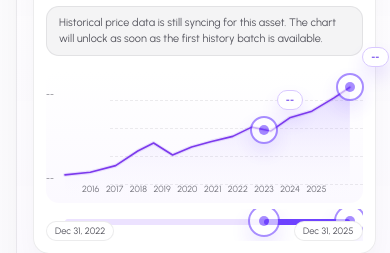
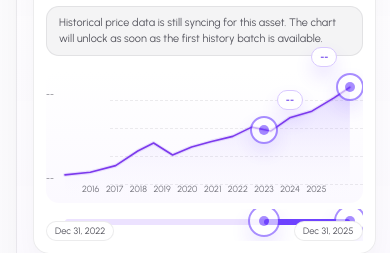
Before and after one commit to MrVoidLink/regretify-client, a Next.js app: page /bitcoin in a window 390 px wide. Shown: the part 438-691 px from the top of the page. Built offline with nearby package versions, Linux system fonts and the light colour scheme; no server answers.

Commit message:
Clamp mobile horizontal overflow

```diff
--- a/src/app/globals.css
+++ b/src/app/globals.css
@@ -68,7 +68,14 @@
   --font-mono: var(--font-ui-mono);
 }
 
+html {
+  max-width: 100%;
+  overflow-x: clip;
+}
+
 body {
+  max-width: 100%;
+  overflow-x: clip;
   background: var(--background);
   color: var(--foreground);
   font-family: var(--font-sans), Arial, Helvetica, sans-serif;
--- a/src/app/layout.tsx
+++ b/src/app/layout.tsx
@@ -20,7 +20,7 @@ export default function RootLayout({
       lang="en"
       className={`${uiSans.variable} ${uiMono.variable} h-full antialiased`}
     >
-      <body className="min-h-screen bg-white text-zinc-950">
+      <body className="min-h-screen overflow-x-clip bg-white text-zinc-950">
         <Header />
         <div className="flex min-h-screen flex-col">
           <div className="flex-1 pt-16 md:pt-20 lg:pt-18">{children}</div>
--- a/src/features/calculator/components/CalculatorScenarioPage.tsx
+++ b/src/features/calculator/components/CalculatorScenarioPage.tsx
@@ -122,6 +122,8 @@ function MarketChartModule({
       x: startChartX,
       y: chartYAtX(startChartX, timeline),
       progress: safeStart,
+      priceLabelClassName:
+        "left-[calc(100%-0.1rem)] sm:left-[calc(100%-0.1rem)]",
       priceLabel: formatChartPriceLabel(
         findHistoryPointForDate(history, startDate)?.closePrice ?? null,
       ),
@@ -132,6 +134,8 @@ function MarketChartModule({
       x: endChartX,
       y: chartYAtX(endChartX, timeline),
       progress: safeEnd,
+      priceLabelClassName:
+        "right-[calc(100%-0.1rem)] sm:right-[calc(100%-0.1rem)]",
       priceLabel: formatChartPriceLabel(
         findHistoryPointForDate(history, endDate)?.closePrice ?? null,
       ),
@@ -273,7 +277,7 @@ function MarketChartModule({
         </div>
       ) : null}
 
-      <div className="relative mt-3.5 min-h-[8.3rem] flex-1 overflow-visible rounded-[0.8rem] bg-[linear-gradient(180deg,#ffffff_0%,#fbf9ff_100%)]">
+      <div className="relative mt-3.5 min-h-[8.3rem] flex-1 overflow-x-clip overflow-y-visible rounded-[0.8rem] bg-[linear-gradient(180deg,#ffffff_0%,#fbf9ff_100%)]">
         <div className="absolute inset-y-3 left-0 z-10 w-16 pr-2 text-right text-[0.56rem] text-[var(--color-text-ui-muted)]">
           {timeline.priceAxisLabels.map((tick, index) => (
             <span
@@ -335,7 +339,9 @@ function MarketChartModule({
             className="absolute z-20 -translate-x-1/2 -translate-y-1/2"
             style={{ left: `${handle.x}%`, top: `${handle.y}%` }}
           >
-            <div className="pointer-events-none absolute bottom-[calc(100%+0.38rem)] left-[calc(100%-0.1rem)] whitespace-nowrap rounded-full border border-[color:var(--color-brand-border)] bg-white/96 px-2 py-0.5 text-[0.58rem] font-semibold text-[var(--color-brand-strong)] shadow-[0_10px_18px_rgba(111,67,255,0.14)]">
+            <div
+              className={`pointer-events-none absolute bottom-[calc(100%+0.38rem)] whitespace-nowrap rounded-full border border-[color:var(--color-brand-border)] bg-white/96 px-2 py-0.5 text-[0.58rem] font-semibold text-[var(--color-brand-strong)] shadow-[0_10px_18px_rgba(111,67,255,0.14)] ${handle.priceLabelClassName}`}
+            >
               {handle.priceLabel}
             </div>
             <button
```
